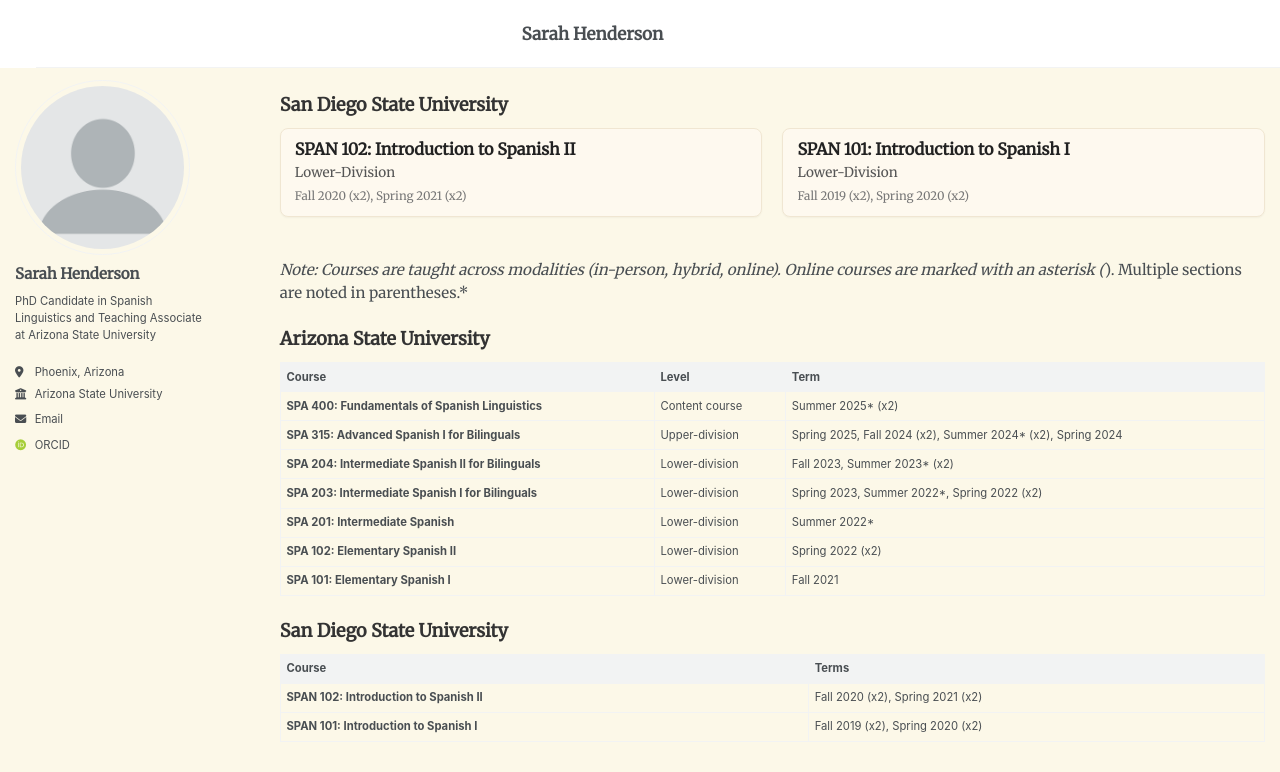
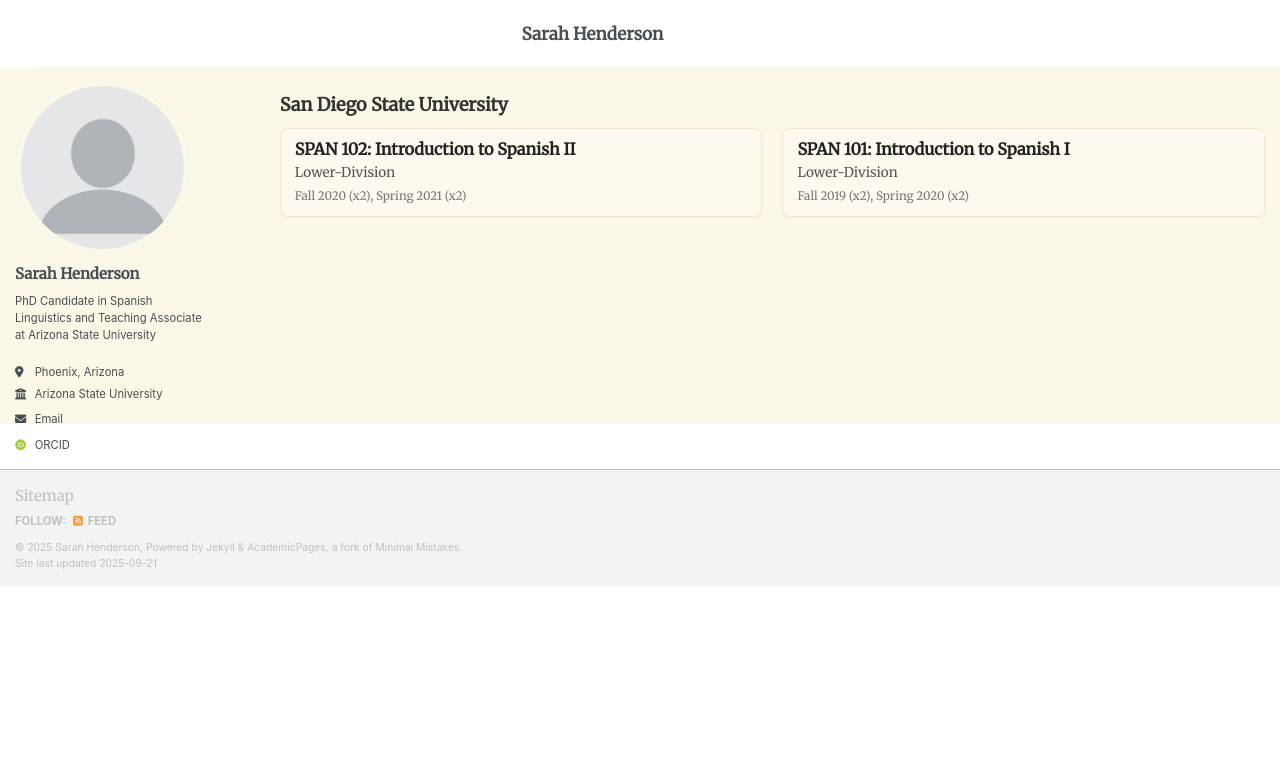
Before and after one commit to sarah-e-henderson/sarah-e-henderson.github.io, a Jekyll site: the page built from _pages/teaching.md, in a window 1280 px wide and 900 px high, scrolled down 662 px. Shown: the top 772 px of the window. Built offline with Jekyll 4.4.1, drawn with Linux system fonts in a browser that asks for light colours; some web fonts are replaced; a script that is not in the unit is left out; after the commit the page ends 1248 px from its top, so only the background shows below that.

Commit message:
Update teaching.md

```diff
--- a/_pages/teaching.md
+++ b/_pages/teaching.md
@@ -123,33 +123,3 @@ h2 {
     <span class="teaching-term">Fall 2019 (x2), Spring 2020 (x2)</span>
   </div>
 </div>
-
-
-
-
-
-
-
-
-
-
-*Note: Courses are taught across modalities (in-person, hybrid, online). Online courses are marked with an asterisk (*). Multiple sections are noted in parentheses.*
-
-## Arizona State University
-
-| Course | Level | Term |
-|---------|-------|--------------|
-| **SPA 400: Fundamentals of Spanish Linguistics** | Content course | Summer 2025* (x2) |
-| **SPA 315: Advanced Spanish I for Bilinguals** | Upper-division | Spring 2025, Fall 2024 (x2), Summer 2024* (x2), Spring 2024 |
-| **SPA 204: Intermediate Spanish II for Bilinguals** | Lower-division | Fall 2023, Summer 2023* (x2) |
-| **SPA 203: Intermediate Spanish I for Bilinguals** | Lower-division | Spring 2023, Summer 2022*, Spring 2022 (x2) |
-| **SPA 201: Intermediate Spanish** | Lower-division | Summer 2022* |
-| **SPA 102: Elementary Spanish II** | Lower-division | Spring 2022 (x2) |
-| **SPA 101: Elementary Spanish I** | Lower-division | Fall 2021 |
-
-## San Diego State University
-
-| Course | Terms |
-|---------|-------|
-| **SPAN 102: Introduction to Spanish II** | Fall 2020 (x2), Spring 2021 (x2) |
-| **SPAN 101: Introduction to Spanish I** | Fall 2019 (x2), Spring 2020 (x2) |
```
